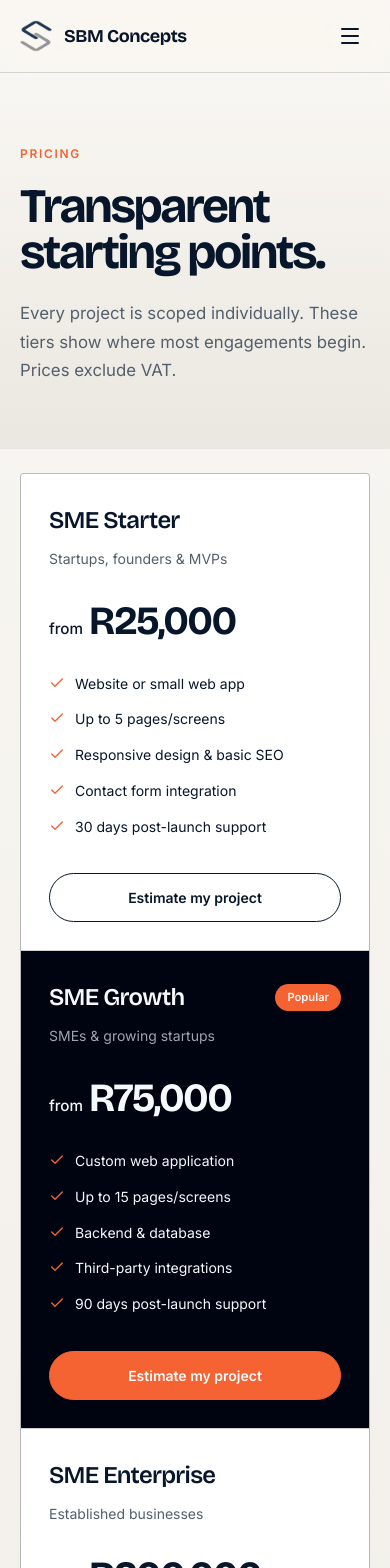
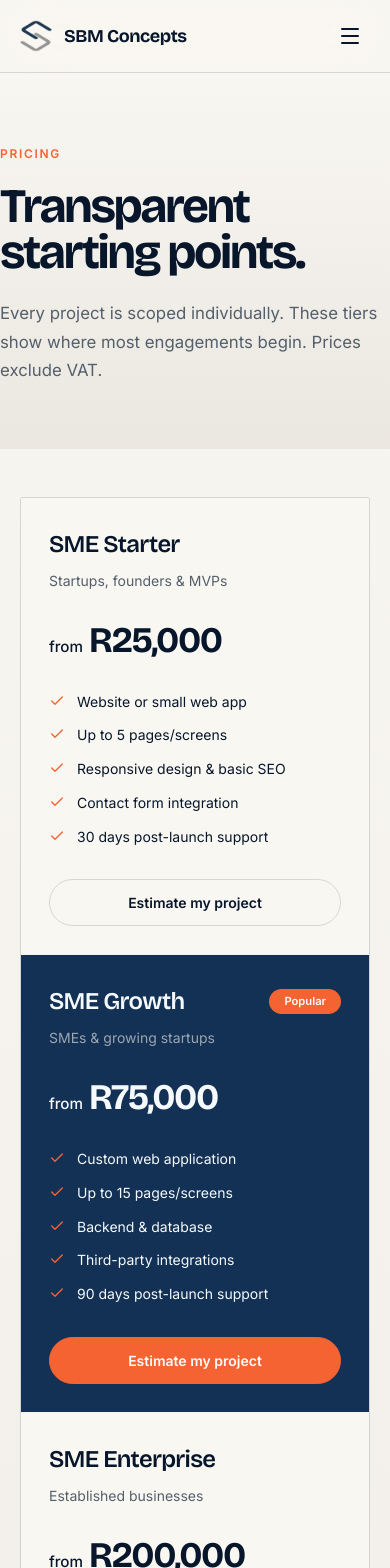
Before and after one commit to Sihle-Thwa/SBMCONCEPT, a React (Vite) app in the folder frontend/: page /pricing in a window 390 px wide. Shown: the top 1568 px of the page. Built offline with nearby package versions, Linux system fonts and the light colour scheme.

Commit message:
refactor: reorganize imports in App component and enhance Pricing page styles for better layout and responsiveness

```diff
--- a/frontend/src/App.tsx
+++ b/frontend/src/App.tsx
@@ -6,13 +6,13 @@ import { BrowserRouter, Link, Route, Routes } from "react-router-dom"
 import { Layout } from "./components/layout/Layout"
 import Index from "./pages/Index"
 import Services from "./pages/Services"
-import Pricing from "./pages/Pricing"
 import Quote from "./pages/Quote"
 import About from "./pages/About"
 import Work from "./pages/Work"
 import Contact from "./pages/Contact"
 import NotFound from "./pages/NotFound"
 import "./App.css"
+import Pricing from "./pages/Pricing"
 
 const queryClient = new QueryClient()
 
--- a/frontend/src/pages/Pricing.css
+++ b/frontend/src/pages/Pricing.css
@@ -1,9 +1,8 @@
 .pricing-container {
+	display: flex;
+	flex-direction: column;
 	width: 100%;
-	max-width: 1280px;
-	margin: 0 auto;
-	padding-right: 20px;
-	padding-left: 20px;
+	margin-inline: auto;
 }
 
 .pricing-hero {
@@ -30,7 +29,7 @@
 }
 
 .pricing-hero__intro {
-	max-width: 700px;
+	max-width: 768px;
 	margin: 0;
 	color: var(--color-fg-muted);
 	font-size: clamp(1.05rem, 2vw, 1.2rem);
@@ -38,17 +37,33 @@
 }
 
 .pricing-section {
-	padding: 24px 0 96px;
+	padding-left: 20px;
+	padding-right: 20px;
+	padding-top: 48px;
+	padding-bottom: 48px;
+	margin-inline: auto;
+	width: 100%;
+
+	@media (min-width: 768px) {
+		padding-left: 32px;
+		padding-right: 32px;
+	}
 }
 
 .pricing-grid {
 	display: grid;
-	grid-template-columns: minmax(0, 1fr);
+	overflow: hidden;
 	gap: 1px;
-	overflow: hidden;
-	border: 1px solid var(--color-border);
-	border-radius: 4px;
-	background-color: var(--color-border);
+	border-radius: 2px;
+	border-width: 1px;
+	border-color: var(--color-border);
+
+	@media (min-width: 768px) {
+		grid-template-columns: repeat(2, minmax(0, 1fr));
+	}
+	@media (min-width: 1024px) {
+		grid-template-columns: repeat(4, minmax(0, 1fr));
+	}
 }
 
 .pricing-card {
@@ -56,14 +71,14 @@
 	min-height: 100%;
 	flex-direction: column;
 	padding: 28px;
-	background-color: var(--color-bg-raised);
+	background-color: var(--color-bg);
 	color: var(--color-fg);
 }
 
 .pricing-card--popular {
 	--pricing-ink: oklch(0.1 0.04 255);
 	--pricing-ink-muted: oklch(0.72 0.02 250);
-	background-color: var(--pricing-ink);
+	background: var(--color-primary);
 	color: oklch(0.98 0.005 240);
 }
 
@@ -82,7 +97,7 @@
 }
 
 .pricing-card__badge {
-	padding: 5px 12px;
+	padding: 4px 15px;
 	border-radius: var(--radius-full);
 	background-color: var(--color-accent);
 	color: var(--color-accent-fg);
@@ -92,7 +107,7 @@
 }
 
 .pricing-card__audience {
-	margin: 10px 0 0;
+	margin: 8px 0 0;
 	color: var(--color-fg-muted);
 	font-size: 0.875rem;
 	line-height: 1.5;
@@ -105,7 +120,7 @@
 .pricing-card__price {
 	margin: 32px 0 0;
 	font-family: var(--font-display);
-	font-size: clamp(2.5rem, 4vw, 3.25rem);
+	font-size: clamp(2.25rem, 6vw, 3rem);
 	font-weight: 700;
 	letter-spacing: -0.04em;
 	line-height: 1;
@@ -124,7 +139,7 @@
 	display: flex;
 	flex: 1;
 	flex-direction: column;
-	gap: 14px;
+	gap: 12px;
 	margin: 32px 0 0;
 	padding: 0;
 	list-style: none;
@@ -133,7 +148,7 @@
 .pricing-card__features li {
 	display: flex;
 	align-items: flex-start;
-	gap: 10px;
+	gap: 12px;
 	font-size: 0.875rem;
 	line-height: 1.55;
 }
@@ -148,9 +163,9 @@
 
 .pricing-card__link {
 	display: block;
-	margin-top: 36px;
-	padding: 13px 16px;
-	border: 1px solid var(--color-fg);
+	margin-top: 32px;
+	padding: 12px 24px;
+	border: 1px solid var(--color-border);
 	border-radius: var(--radius-full);
 	color: var(--color-fg);
 	font-size: 0.875rem;
@@ -158,9 +173,9 @@
 	text-align: center;
 	text-decoration: none;
 	transition:
-		background-color 0.2s ease,
+		background 0.2s ease,
 		color 0.2s ease,
-		border-color 0.2s ease;
+		border 0.2s ease;
 }
 
 .pricing-card__link:hover {
@@ -181,20 +196,20 @@
 
 .pricing-card__link:focus-visible {
 	outline: 2px solid var(--color-accent);
-	outline-offset: 4px;
+	outline-offset: 2px;
 }
 
 .pricing-disclaimer {
-	margin: 20px 0 0;
+	margin: 32px 0 0;
 	color: var(--color-fg-muted);
 	font-size: 0.875rem;
-	line-height: 1.6;
+	line-height: 1.5;
 }
 
-@media (min-width: 640px) {
+@media (min-width: 768px) {
 	.pricing-container {
+		padding-left: 32px;
 		padding-right: 32px;
-		padding-left: 32px;
 	}
 
 	.pricing-grid {
@@ -214,7 +229,7 @@
 
 @media (max-width: 360px) {
 	.pricing-card {
-		padding: 22px;
+		padding: 24px;
 	}
 
 	.pricing-card__price {
--- a/frontend/src/pages/Pricing.tsx
+++ b/frontend/src/pages/Pricing.tsx
@@ -10,7 +10,11 @@ const pageDescription =
 
 const pageMetadata = [
 	{ attribute: "name", value: "description", content: pageDescription },
-	{ attribute: "property", value: "og:title", content: "Pricing - SBM Concepts" },
+	{
+		attribute: "property",
+		value: "og:title",
+		content: "Pricing - SBM Concepts",
+	},
 	{ attribute: "property", value: "og:description", content: pageDescription },
 	{ attribute: "property", value: "og:type", content: "website" },
 	{
@@ -25,7 +29,8 @@ function Pricing() {
 		const previousTitle = document.title
 		document.title = "Pricing - SBM Concepts"
 
-		const restoreMetadata = pageMetadata.map(({ attribute, value, content }) => {
+		const restoreMetadata = pageMetadata.map(
+			({ attribute, value, content }) => {
 				const selector = `meta[${attribute}="${value}"]`
 				const existing = document.head.querySelector<HTMLMetaElement>(selector)
 				const element = existing ?? document.createElement("meta")
@@ -47,7 +52,8 @@ function Pricing() {
 						element.setAttribute("content", previousContent)
 					}
 				}
-		})
+			},
+		)
 
 		return () => {
 			document.title = previousTitle
@@ -72,9 +78,7 @@ function Pricing() {
 				</div>
 			</section>
 
-			<section
-				className="pricing-section"
-				aria-label="Project pricing tiers">
+			<section className="pricing-section" aria-label="Project pricing tiers">
 				<div className="pricing-container">
 					<div className="pricing-grid">
 						{pricing.map((tier) => {
```
Lines whose indentation alone changed are shown as unchanged.
